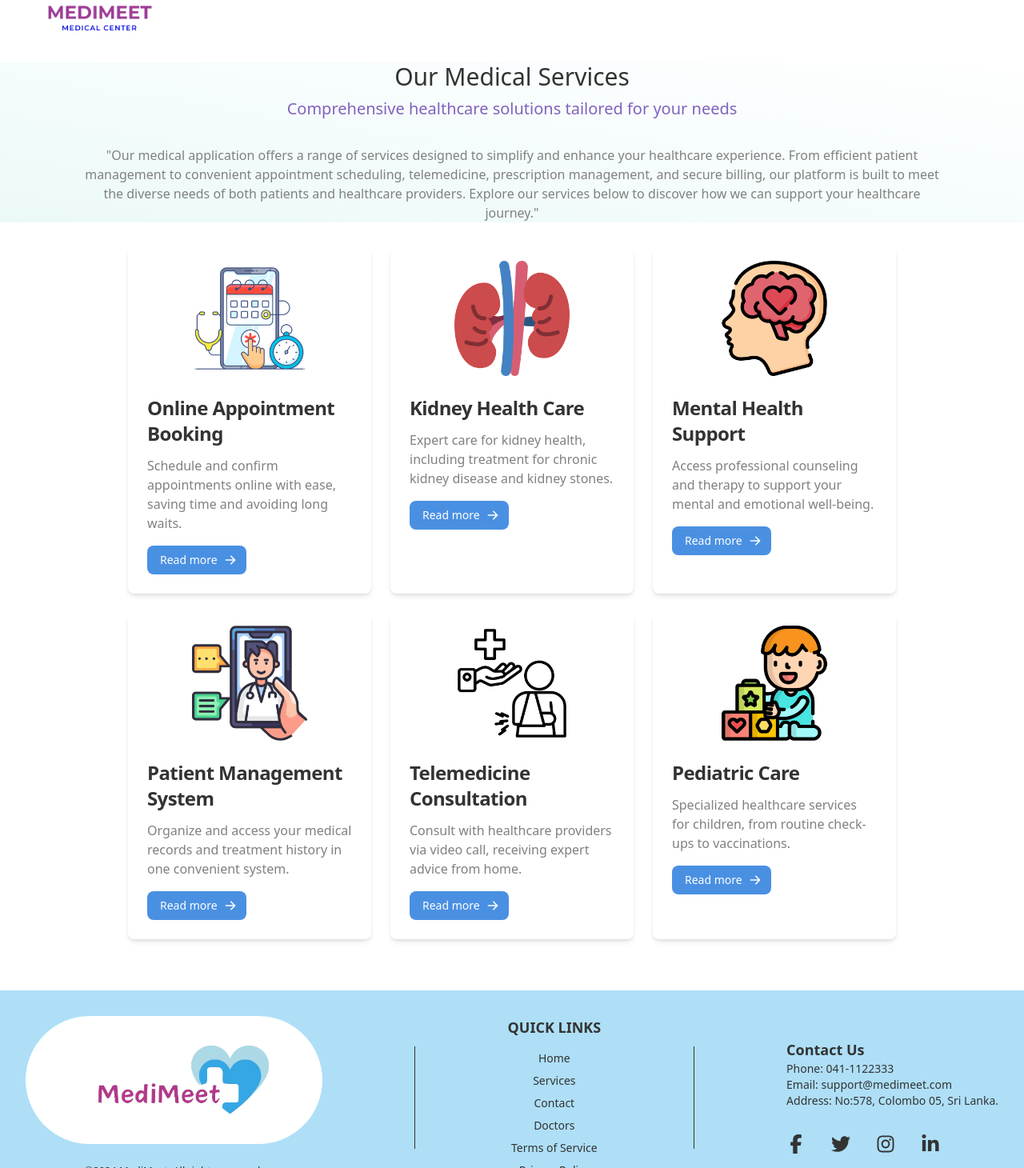
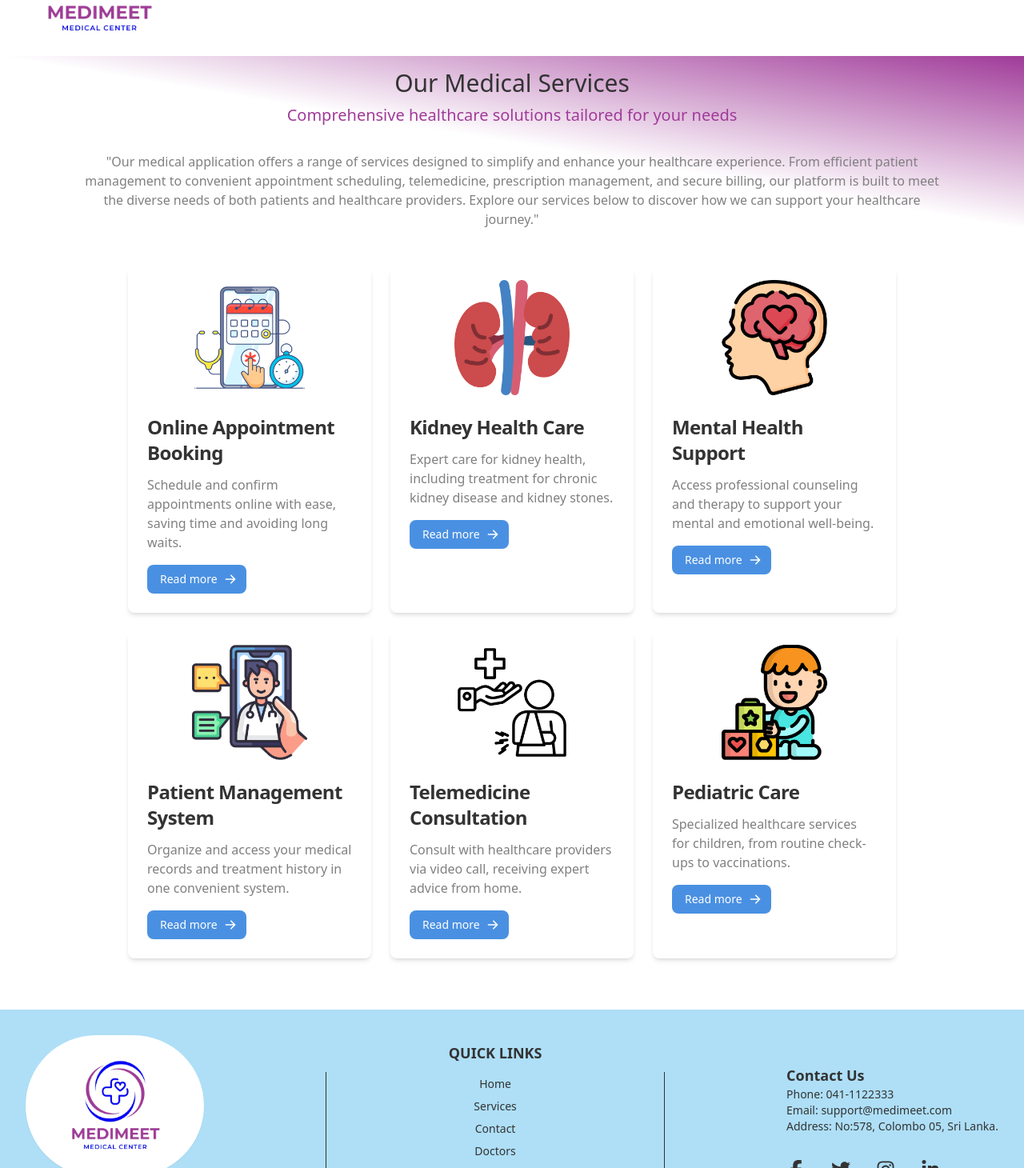
Before and after one commit to nimeshaabesinghe/MediMeet, a React (Vite) app in the folder frontend/: page /service in a window 1280 px wide. Shown: the part 130-1590 px from the top of the page at 80% size. Built offline with nearby package versions, Linux system fonts and the light colour scheme.

Commit message:
added service cards

```diff
--- a/frontend/src/components/footer/Footer.jsx
+++ b/frontend/src/components/footer/Footer.jsx
@@ -1,5 +1,5 @@
 import React from "react";
-import logo from "../../assets/MediMeet-removebg-preview.png";
+import logo from "../../assets/medimeet__3_-removebg-preview (1).png";
 import {
   faFacebookF,
   faTwitter,
@@ -27,8 +27,8 @@ const Footer = () => {
     <div className="flex md:flex-row flex-col justify-between items-center bg-pastelBlue mt-16 p-8">
       <div className="flex flex-col-1 items-center">
         <div>
-          <div className="bg-white rounded-full p-4 flex items-center justify-center">
-            <img src={logo} alt="logo" className="h-32 object-contain" />
+          <div className="bg-white rounded-full shadow-sm shrink-0 flex items-center justify-center">
+            <img src={logo} alt="logo" className="h-44 object-contain" />
           </div>
           <small className="flex items-center justify-center pt-6">
             &copy;{new Date().getFullYear()} MediMeet. All rights reserved.
--- a/frontend/src/pages/Home.jsx
+++ b/frontend/src/pages/Home.jsx
@@ -21,7 +21,7 @@ const Home = () => {
               patients. We aim to help patients find the right healthcare
               provider based on their needs, preferences, and location.
             </p>
-            <button className="w-full transition transform hover:scale-105 text-white hover:bg-skyBlue bg-blue text-darkGray focus:ring-4 focus:ring-blue-300 font-medium rounded-lg text-md px-3 py-2 dark:bg-blue-600 dark:hover:bg-blue-700 dark:focus:ring-blue-800">
+            <button className="w-full transition transform hover:scale-105 text-white bg-purple focus:ring-4 focus:ring-blue-300 font-medium rounded-lg text-md px-3 py-2 dark:bg-blue-600 dark:hover:bg-blue-700 dark:focus:ring-blue-800">
               ABOUT US
             </button>
           </div>
--- a/frontend/src/pages/Service.jsx
+++ b/frontend/src/pages/Service.jsx
@@ -49,9 +49,9 @@ const serviceList = [
 const Service = () => {
   return (
     <section>
-      <div className="bg-gradient-to-tr from-cyan to-white mb-8">
+      <div className="bg-gradient-to-bl from-purple via-white to-white mb-12 -mt-2">
         <div className="text-center ml-24 mr-24 ">
-          <h1 className="text-3xl">Our Medical Services</h1>
+          <h1 className="text-3xl pt-4">Our Medical Services</h1>
           <h3 className="text-xl pt-2 pb-8 text-purple">
             Comprehensive healthcare solutions tailored for your needs
           </h3>
--- a/frontend/tailwind.config.js
+++ b/frontend/tailwind.config.js
@@ -12,7 +12,7 @@ export default {
       pastelBlue: "#AEDFF7",
       customPink: "#9B6FCE",
       teal: "#2D9CDB",
-      purple: "#8262BD",
+      purple: "#a03b99",
       red: "#E74C3C",
       cyan: "#ECF9F9",
       white: "#FFFFFF",
```
Also changed, not shown: frontend/src/assets/medimeet__3_-removebg-preview.png (added).
